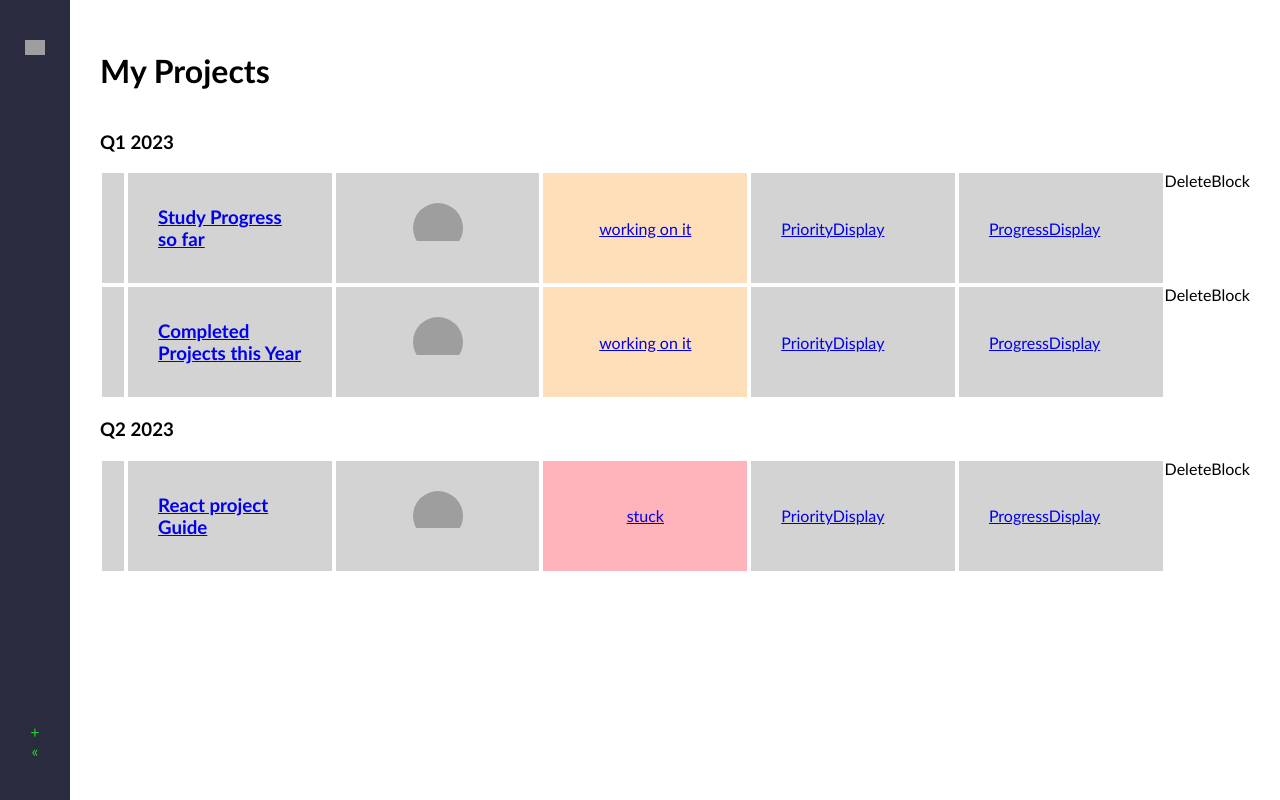
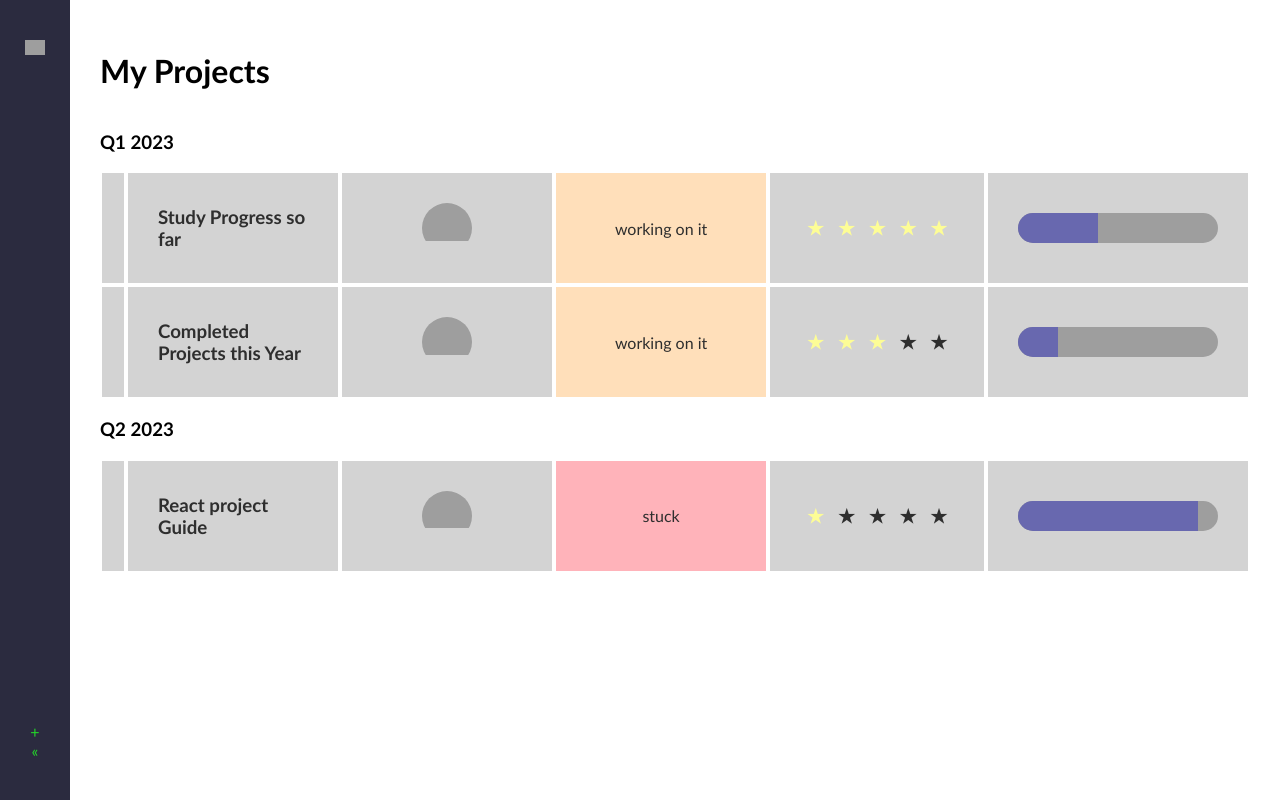
Before and after one commit to felix1805/crm-manager, a React (Create React App) app: page / in a window 1280 px wide. Built offline with nearby package versions, Linux system fonts and the light colour scheme; grey boxes are pictures that could not be loaded.

Commit message:
added progress and status display to dashboard, styled and tested functionality

```diff
--- a/src/components/DeleteBlock.js
+++ b/src/components/DeleteBlock.js
@@ -1,6 +1,12 @@
 const DeleteBlock = () => {
+
+  const deleteTicket = () => {
+    console.log('deleted')
+  }
   return (
-    <div>DeleteBlock</div>
+    <div className="delete-block">
+      <div className="delete-icon" onClick={deleteTicket}></div>
+    </div>
   )
 };
 
--- a/src/components/PriorityDisplay.js
+++ b/src/components/PriorityDisplay.js
@@ -1,6 +1,14 @@
-const PriorityDisplay = () => {
+const PriorityDisplay = ({ priority }) => {
   return (
-    <div>PriorityDisplay</div>
+    <div className="priority-display">
+      <div className="star-container">
+        <h3 style={{color: priority >= 1 ? 'rgb(253, 253, 150)': ''}}>★</h3>
+        <h3 style={{color: priority >= 2 ? 'rgb(253, 253, 150)': ''}}>★</h3>
+        <h3 style={{color: priority >= 3 ? 'rgb(253, 253, 150)': ''}}>★</h3>
+        <h3 style={{color: priority >= 4 ? 'rgb(253, 253, 150)': ''}}>★</h3>
+        <h3 style={{color: priority >= 5 ? 'rgb(253, 253, 150)': ''}}>★</h3>
+      </div>
+    </div>
   )
 };
 
--- a/src/components/ProgressDisplay.js
+++ b/src/components/ProgressDisplay.js
@@ -1,6 +1,10 @@
-const ProgressDisplay = () => {
+const ProgressDisplay = ({ progress }) => {
   return (
-    <div>ProgressDisplay</div>
+    <div className="progress-display">
+      <div className="progress-bar">
+        <div style={{width:progress + '%'}} className="progress-indicator"></div>
+      </div>
+    </div>
   )
 };
 
--- a/src/components/TicketCard.js
+++ b/src/components/TicketCard.js
@@ -15,8 +15,8 @@ const TicketCard = ({ color, ticket }) => {
         <h3>{ticket.title}</h3>
         <AvatarDisplay ticket={ticket} />
         <StatusDisplay status={ticket.status} />
-        <PriorityDisplay />
-        <ProgressDisplay />
+        <PriorityDisplay priority={ticket.priority} />
+        <ProgressDisplay progress={ticket.progress} />
       </Link>
       <DeleteBlock />
     </div>
--- a/src/index.css
+++ b/src/index.css
@@ -6,6 +6,11 @@ html, body {
 
 .app {
   display: flex;
+}
+
+#link {
+  text-decoration: none;
+  color: rgb(46, 46, 46);
 }
 
 /* NAVBAR */
@@ -95,3 +100,34 @@ nav .icon {
   display: flex;
   justify-content: center;
 }
+
+.ticket-card .priority-display {
+  display: flex;
+  justify-content: center;
+}
+
+.ticket-card .priority-display .star-container {
+  display: flex;
+}
+
+.ticket-card .priority-display .star-container h3 {
+  margin: 7px;
+  padding: 0;
+}
+
+.ticket-card .progress-display {
+  min-width: 200px;
+}
+
+.ticket-card .progress-bar {
+  width: 100%;
+  height: 30px;
+  background-color: rgb(158, 158, 158);
+  border-radius: 15px;
+  overflow: hidden;
+}
+
+.ticket-card .progress-bar .progress-indicator {
+  background-color: rgb(104, 104, 175);
+  height: 100%;
+}
--- a/src/pages/Dashboard.js
+++ b/src/pages/Dashboard.js
@@ -21,8 +21,8 @@ const Dashboard = () => {
       owner: 'Felix Petzsche',
       avatar: 'https://avatars.githubusercontent.com/u/1591804?v=4',
       status: 'stuck',
-      priority: 8,
-      progress: 0,
+      priority: 1,
+      progress: 90,
       description: 'Create a react project guide for new apps to be developed.',
       timestamp: '2023-06-19T13:32:14-0400'
     },
```
